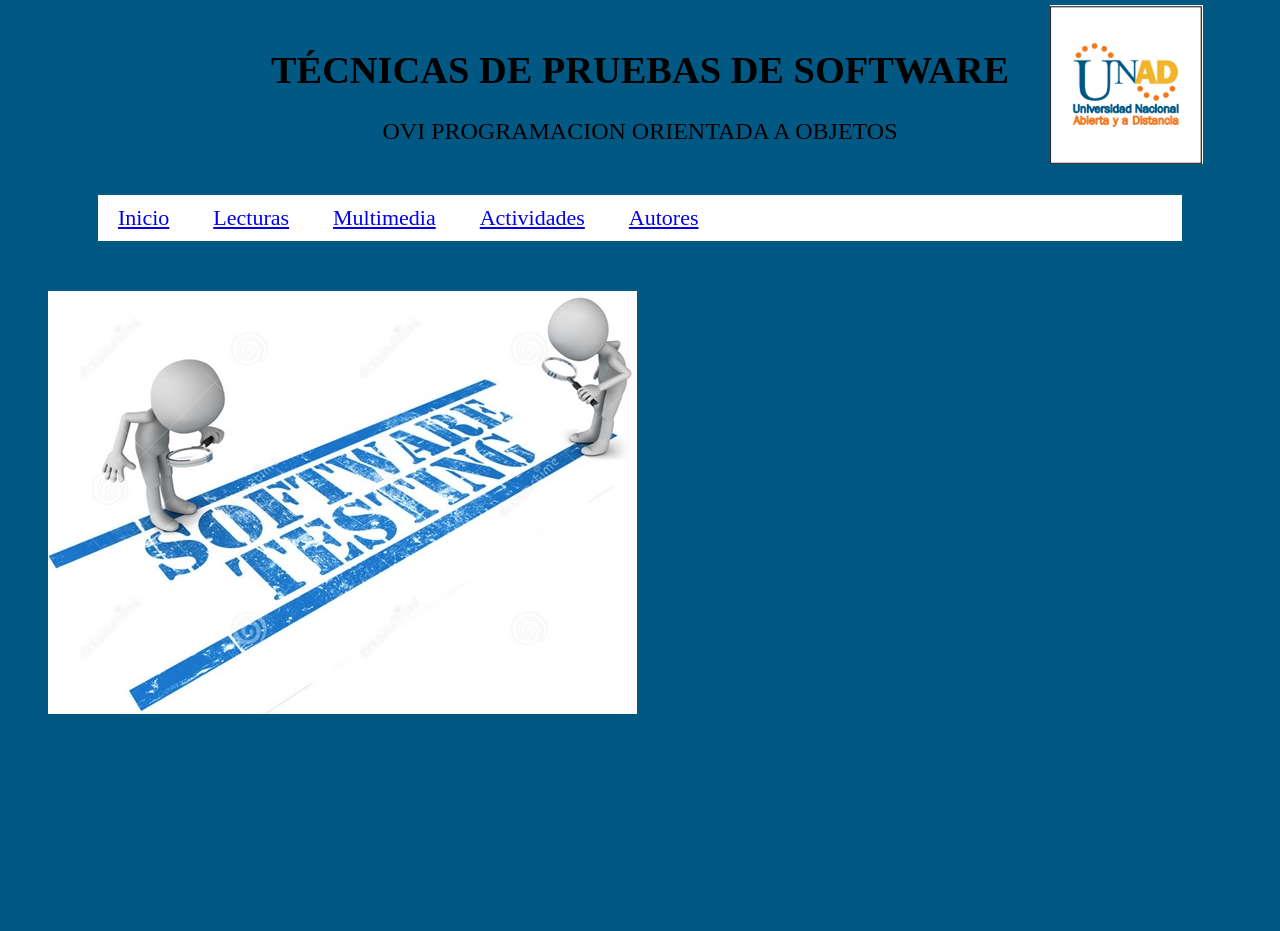
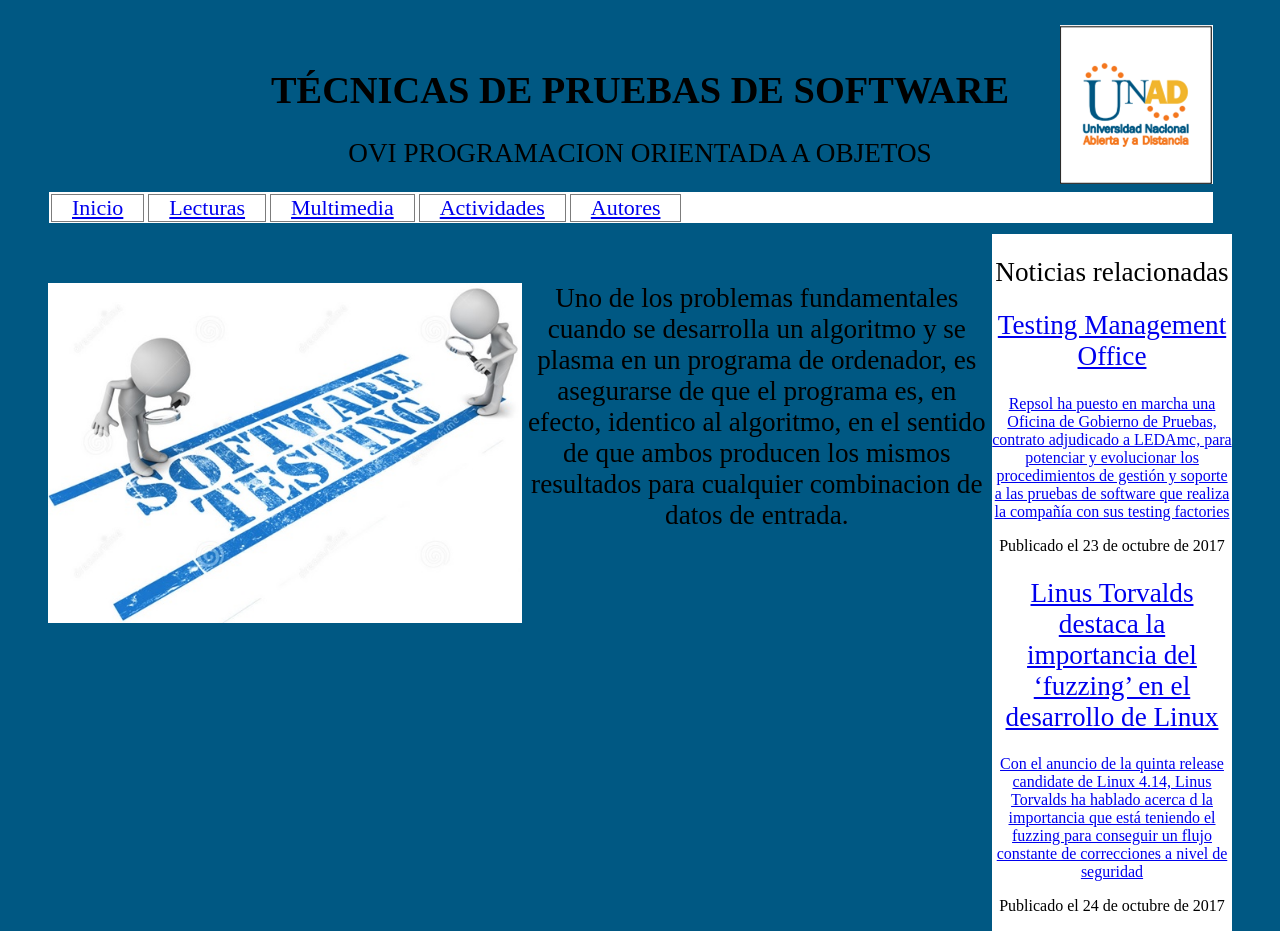
Before and after one commit to grupo56dweb/OVI, a plain HTML site: page index.html in a window 1280 px wide. Before the commit the page ends 800 px from the top, so only its background shows below. Drawn offline with Linux system fonts and the light colour scheme.

Commit message:
version 3 24102017
Version 24 de octubre de 2017 por Angelica Rodriguez

```diff
--- a/css/miestilo.css
+++ b/css/miestilo.css
@@ -1,26 +1,34 @@
 
 body {
 	background-color: #005883;
-padding: 40 40px;
+padding: 60 40px;
 text-align: center;
+}
 
-
-}
 nav {
 	float: center;
+	margin: 0;
+	padding: 1;
+	/*width: 50;
+height: 50;*/
 }
+
 nav ul {
-	margin: 50;
-	padding: 10;
+	margin: 0;
+	padding: 2;
 	list-style: none;
-	padding-left: 0px;
+	padding-left: 2px;
 	text-align: left;
-	background: white; /*#CCCCCC;*/
+	background: white;
+	width: 1160;
+height: 27;
 }
 
 nav ul li {                    /*menu horizontal*/
 		display: inline-block;
-		line-height: 50px;
+		border: 1px solid #7C7C7C;
+
+
 	}
 
 nav ul li a {
@@ -35,9 +43,15 @@ nav ul li a {
 	float: right;
 vertical-align: text-top;
 position: absolute;
-  top:  5px;
-  left: 1050px;
+  top:  25px;
+  left: 1060px;
 
+}
+.aside1{
+	background: white;
+	margin-top: 10px;
+	float: right;
+	width: 240px;
 }
 
 h1 {
@@ -47,11 +61,12 @@ h1 {
 }
 h2 {
 font: 28px normal;
-font-size: 150%
+font-size: 170%
 }
 #test {
 	float: left;
 vertical-align: text-top;
-
-
+max-width: 40%;
+    height: auto;
+    width: auto/9; /* Bug de ie8 */
 }
--- a/index.html
+++ b/index.html
@@ -13,6 +13,8 @@
 
   <h1>TÉCNICAS DE PRUEBAS DE SOFTWARE</h1>
 	<h2>OVI PROGRAMACION ORIENTADA A OBJETOS</h2>
+</header>
+
 <nav>
   <ul>
     <li><a href="index.html">Inicio</a></li>
@@ -23,10 +25,37 @@
 
   </ul>
 </nav>
-</header>
-<img id="test" src="imagenes\test.jpg" />
+<aside class="aside1">
+
+  <section>
+  <header><h2>Noticias relacionadas</h2></header>
+
+  <article>
+    <header>
+      <a href="http://www.ciospain.es/industria-y-utilities/repsol-pone-en-marcha-un-sistema-de-testing-management-office"><h2>Testing Management Office</h2></a>
+      <p><a href="http://www.ciospain.es/industria-y-utilities/repsol-pone-en-marcha-un-sistema-de-testing-management-office">Repsol ha puesto en marcha una Oficina de Gobierno de Pruebas, contrato adjudicado a LEDAmc, para potenciar y evolucionar los procedimientos de gestión y soporte a las pruebas de software que realiza la compañía con sus testing factories</a></p>
+    </header>
+    <footer>
+            <p>Publicado el 23 de octubre de 2017</p>
+      </footer>
+  </article>
+
+  <article>
+    <header>
+      <a href="https://www.muylinux.com/2017/10/18/linus-torvalds-fuzzing-linux/"><h2>Linus Torvalds destaca la importancia del ‘fuzzing’ en el desarrollo de Linux</h2></a>
+      <p><a href="https://www.muylinux.com/2017/10/18/linus-torvalds-fuzzing-linux/">Con el anuncio de la quinta release candidate de Linux 4.14, Linus Torvalds ha hablado acerca d la importancia que está teniendo el fuzzing para conseguir un flujo constante de correcciones a nivel de seguridad</a></p>
+    </header>
+    <footer>
+            <p>Publicado el 24 de octubre de 2017</p>
+      </footer>
+  </article>
+</section>
+</aside>
+<br><br>
 
 <article>
+<img id="test" src="imagenes\test.jpg" />
+<p><h2>Uno de los problemas fundamentales cuando se desarrolla un algoritmo y se plasma en un programa de ordenador, es asegurarse de que el programa es, en efecto, identico al algoritmo, en el sentido de que ambos producen los mismos resultados para cualquier combinacion de datos de entrada.</h2></p>
 
 </article>
 </body>
```
